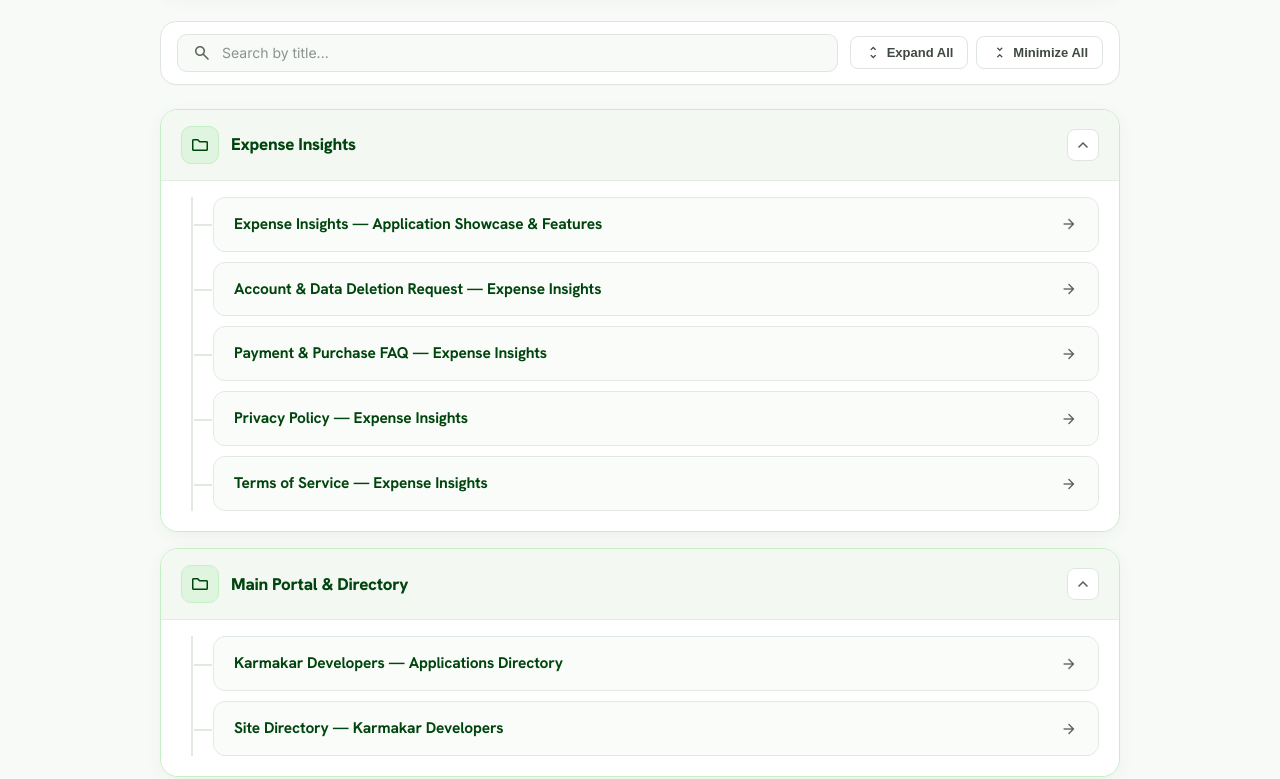
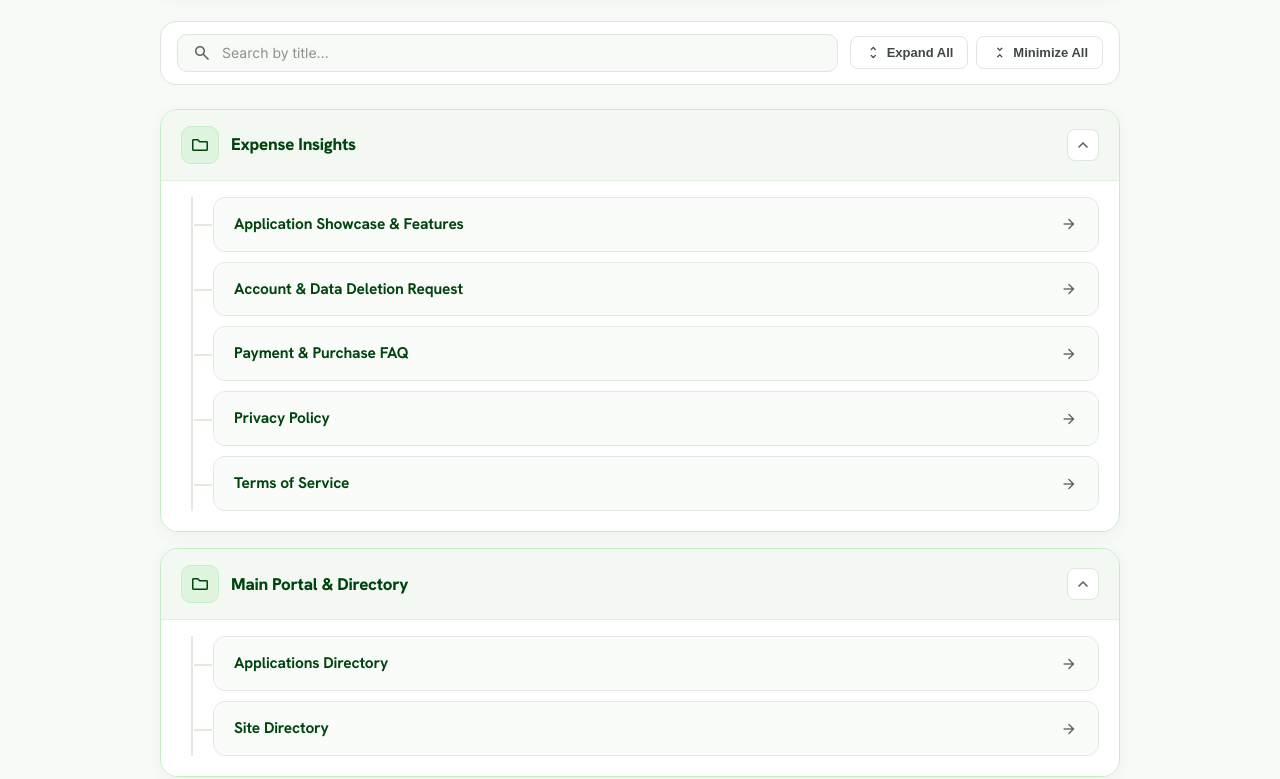
Before and after one commit to karmakar-developers/Apps, a React app: page site-directory/index.html in a window 1280 px wide. Shown: the part 191-970 px from the top of the page. Built offline with nearby package versions, Linux system fonts and the light colour scheme.

Commit message:
refactor: simplify page titles
Remove redundant application branding from page titles to improve readability and consistency across the directory.

```diff
--- a/site-directory/index.html
+++ b/site-directory/index.html
@@ -537,37 +537,37 @@
   "googleFormAccountDeletionUrl": "https://docs.google.com/forms/d/e/1FAIpQLSdQEqQ4nRQ7tXcyDhqXxk4dpAlyxqXTme0UOPmFvxti0QCQxw/viewform?pli=1",
   "pages": [
     {
-      "title": "Expense Insights — Application Showcase & Features",
+      "title": "Application Showcase & Features",
       "path": "expense-insights/index.html",
       "folder": "Expense Insights"
     },
     {
-      "title": "Account & Data Deletion Request — Expense Insights",
+      "title": "Account & Data Deletion Request",
       "path": "expense-insights/expense-insights-account-deletion.html",
       "folder": "Expense Insights"
     },
     {
-      "title": "Payment & Purchase FAQ — Expense Insights",
+      "title": "Payment & Purchase FAQ",
       "path": "expense-insights/expense-insights-payment-faq.html",
       "folder": "Expense Insights"
     },
     {
-      "title": "Privacy Policy — Expense Insights",
+      "title": "Privacy Policy",
       "path": "expense-insights/expense-insights-privacy.html",
       "folder": "Expense Insights"
     },
     {
-      "title": "Terms of Service — Expense Insights",
+      "title": "Terms of Service",
       "path": "expense-insights/expense-insights-terms.html",
       "folder": "Expense Insights"
     },
     {
-      "title": "Karmakar Developers — Applications Directory",
+      "title": "Applications Directory",
       "path": "index.html",
       "folder": "Main Portal & Directory"
     },
     {
-      "title": "Site Directory — Karmakar Developers",
+      "title": "Site Directory",
       "path": "site-directory/index.html",
       "folder": "Main Portal & Directory"
     }
```
Also changed, not shown: site-directory/manifest.json.
